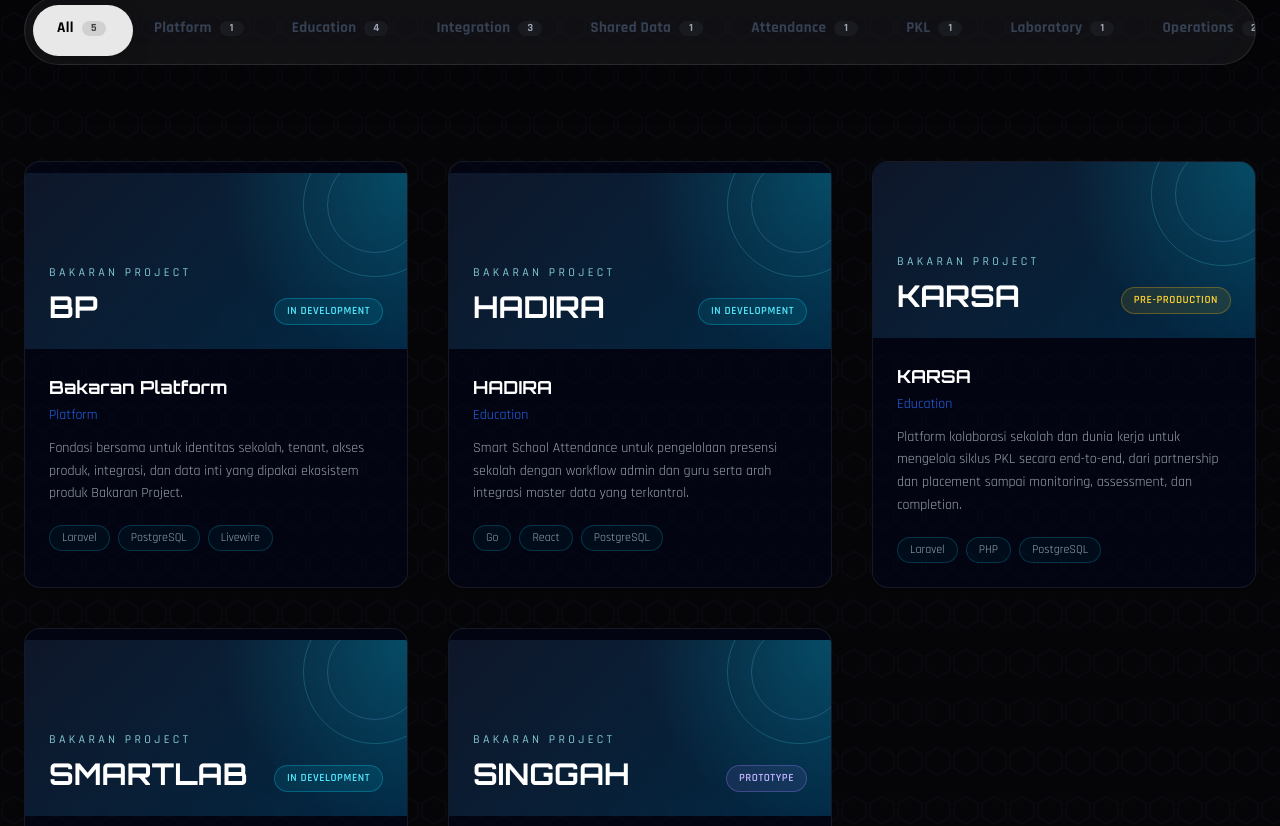
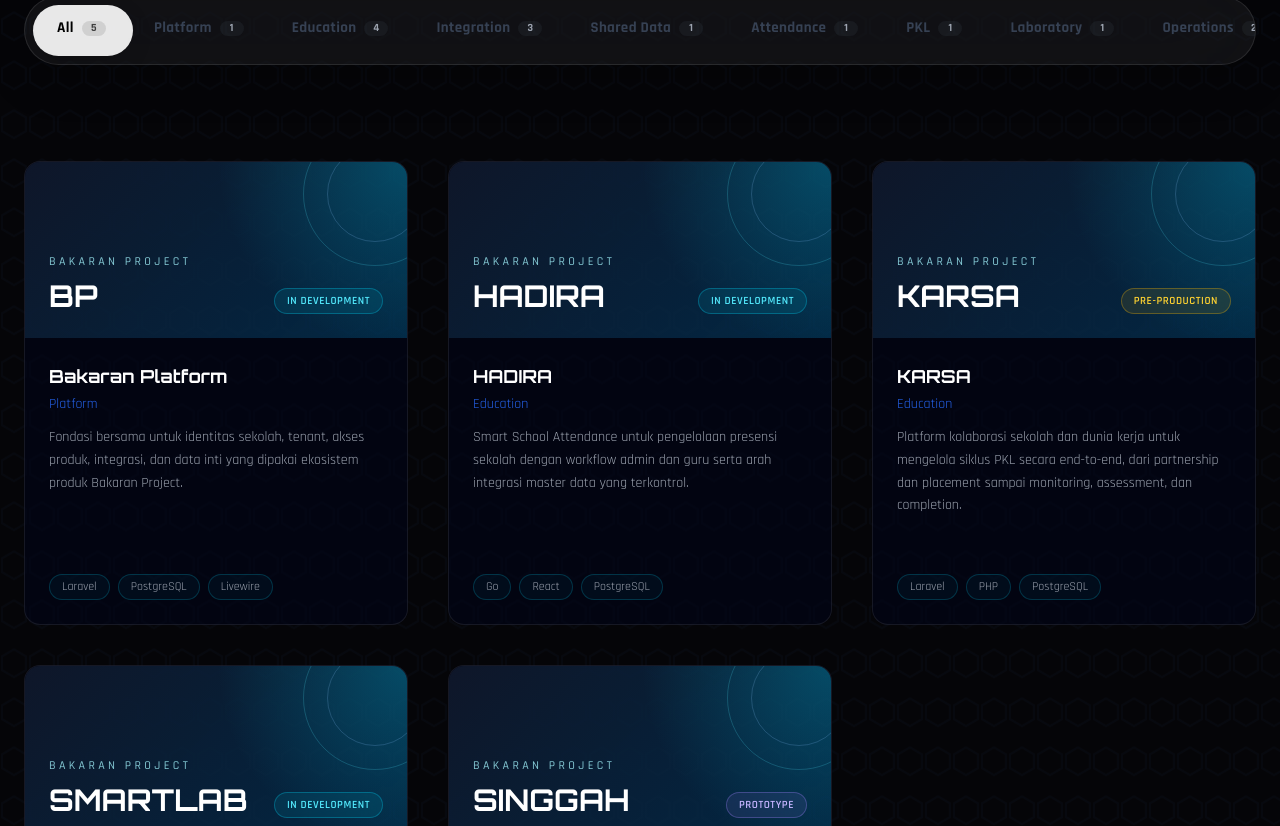
Before and after one commit to yogawillyutomo/webbp, a Next.js app: page / in a window 1280 px wide. Shown: the part 2154-2980 px from the top of the page. Built offline with nearby package versions, Linux system fonts and the light colour scheme.

Commit message:
fix(m8): stabilize portfolio card hitbox

```diff
--- a/src/features/portfolio/components/ProjectCard.jsx
+++ b/src/features/portfolio/components/ProjectCard.jsx
@@ -15,29 +15,37 @@ export default function ProjectCard({ project, onClick, isModalOpen }) {
             onClick={onClick}
             aria-label={`Lihat detail ${project.title}`}
             aria-haspopup="dialog"
+            className="
+                group relative h-full w-full rounded-2xl text-left
+                cursor-pointer focus-visible:outline-none
+                focus-visible:ring-2 focus-visible:ring-cyan-400
+                focus-visible:ring-offset-2 focus-visible:ring-offset-transparent
+            "
+        >
+            <div
                 className={`
-                group relative w-full overflow-hidden rounded-2xl text-left
+                    relative flex h-full min-h-[29rem] flex-col overflow-hidden rounded-2xl
                     border border-[var(--card-border)]
                     bg-[var(--card-bg)]
+                    transition-[transform,border-color,box-shadow]
+                    duration-300 ease-[cubic-bezier(.22,1,.36,1)]
+                    will-change-transform
                     before:absolute before:inset-0
                     before:bg-cyan-500/5
                     before:opacity-0
-                before:transition-opacity before:duration-500
-                hover:before:opacity-100
-                transition-all duration-500 ease-[cubic-bezier(.16,1,.3,1)]
-                ${!isModalOpen ? "hover:-translate-y-3" : ""}
-                ${!isModalOpen ? "hover:border-cyan-400/50" : ""}
-                ${!isModalOpen ? "hover:shadow-[0_25px_60px_rgba(6,182,212,0.25)]" : ""}
-                active:scale-[0.97]
-                focus-visible:outline-none
-                focus-visible:ring-2 focus-visible:ring-cyan-400
-                focus-visible:ring-offset-2 focus-visible:ring-offset-transparent
+                    before:transition-opacity before:duration-300
+                    group-hover:before:opacity-100
+                    group-focus-visible:border-cyan-400/60
+                    ${!isModalOpen ? "group-hover:-translate-y-2" : ""}
+                    ${!isModalOpen ? "group-hover:border-cyan-400/50" : ""}
+                    ${!isModalOpen ? "group-hover:shadow-[0_22px_55px_rgba(6,182,212,0.22)]" : ""}
+                    group-active:translate-y-0 group-active:scale-[0.995]
                 `}
             >
                 <div
                     data-project-image={project.code}
                     className="
-                    relative flex h-44 items-end overflow-hidden
+                        relative flex h-44 shrink-0 items-end overflow-hidden
                         bg-[radial-gradient(circle_at_top_right,rgba(6,182,212,0.28),transparent_45%),linear-gradient(135deg,rgba(15,23,42,0.96),rgba(2,132,199,0.28))]
                         p-6
                     "
@@ -46,18 +54,18 @@ export default function ProjectCard({ project, onClick, isModalOpen }) {
                     <div className="absolute -right-4 -top-4 h-24 w-24 rounded-full border border-blue-300/20" />
 
                     <div className="relative z-10 flex w-full items-end justify-between gap-4">
-                    <div>
+                        <div className="min-w-0">
                             <div className="mb-2 text-xs font-medium uppercase tracking-[0.28em] text-cyan-200/80">
                                 Bakaran Project
                             </div>
-                        <div className="font-orbitron text-3xl font-bold text-white">
+                            <div className="truncate font-orbitron text-3xl font-bold text-white">
                                 {project.code}
                             </div>
                         </div>
 
                         <span
                             className={`
-                            rounded-full border px-3 py-1 text-[11px] font-semibold
+                                shrink-0 whitespace-nowrap rounded-full border px-3 py-1 text-[11px] font-semibold
                                 uppercase tracking-wider backdrop-blur-sm
                                 ${statusStyle}
                             `}
@@ -67,20 +75,20 @@ export default function ProjectCard({ project, onClick, isModalOpen }) {
                     </div>
                 </div>
 
-            <div className="relative z-10 p-6">
-                <h3 className="mb-1 font-orbitron text-lg font-bold">
+                <div className="relative z-10 flex flex-1 flex-col p-6">
+                    <h3 className="mb-1 min-h-7 font-orbitron text-lg font-bold">
                         {project.title}
                     </h3>
 
-                <div className="mb-3 text-sm text-[var(--brand-color)]">
+                    <div className="mb-3 min-h-5 text-sm text-[var(--brand-color)]">
                         {project.category}
                     </div>
 
-                <p className="mb-5 text-sm leading-relaxed text-[var(--muted-text)]">
+                    <p className="mb-5 flex-1 text-sm leading-relaxed text-[var(--muted-text)]">
                         {project.description}
                     </p>
 
-                <div className="flex flex-wrap gap-2">
+                    <div className="mt-auto flex min-h-8 flex-wrap content-end gap-2">
                         {project.tech.slice(0, 3).map((tech) => (
                             <span
                                 key={tech}
@@ -95,6 +103,7 @@ export default function ProjectCard({ project, onClick, isModalOpen }) {
                         ))}
                     </div>
                 </div>
+            </div>
         </button>
     );
 }
```
Lines whose indentation alone changed are shown as unchanged.
